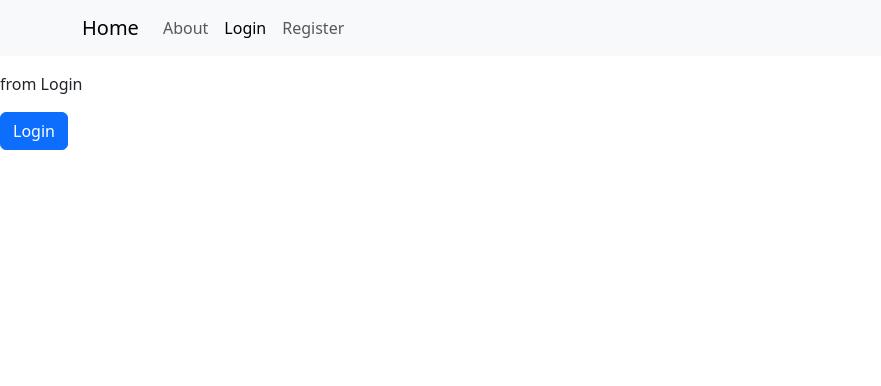
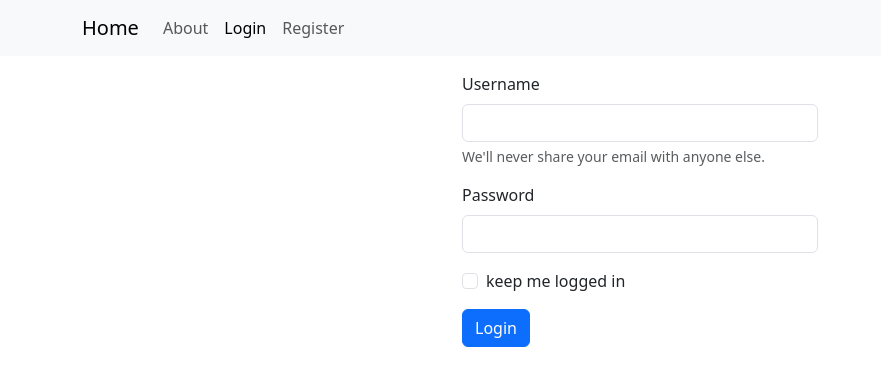
Before and after one commit to JkrCode/WebAIFrontend, a React (Vite) app: page /login in a window 1280 px wide. Shown: the top 386 px of the page, without its empty margins (0-881 px from the left). Built offline with nearby package versions, Linux system fonts and the light colour scheme.

Commit message:
added login form and reorganized project structure

```diff
--- a/src/components/pages/login-page.jsx
+++ /dev/null
@@ -1,16 +0,0 @@
-import React from 'react';
-
-function Login() {
-  return (
-    <div>
-        <p>
-            from Login
-        </p>
-        <button className='btn btn-primary'>
-          Login
-        </button>
-    </div>
-  );
-}
-
-export default Login;
--- /dev/null
+++ b/src/pages/login-page.jsx
@@ -0,0 +1,49 @@
+import React, { useState } from 'react';
+
+function Login() {
+  const [userName, setUserName] = useState("");
+
+  const [password, setPassword] = useState("");
+
+  const inputUserName = (event) => {
+    setUserName(event.target.value);
+  }
+
+  const inputPassword = (event) =>{
+    setPassword(event.target.value)
+  }
+
+
+function submitForm(event){
+event.preventDefault();
+console.log("from login")
+}
+
+  return (
+    <div className='container'>
+      <div className='row justify-content-center'>
+        <div className='col-sm-4'>
+          <form>
+              <div className="mb-3">
+                <label className="form-label">Username</label>
+                <input type="email" onChange={inputUserName} value={userName} className="form-control" aria-describedby="emailHelp"/>
+                <div  className="form-text">We'll never share your email with anyone else.</div>
+              </div>
+              <div className="mb-3">
+                <label className="form-label">Password</label>
+                <input type="password" onChange={inputPassword} value={password} className="form-control" />
+              </div>
+              <div className="mb-3 form-check">
+                <input type="checkbox" className="form-check-input" id="exampleCheck1"/>
+                <label className="form-check-label">keep me logged in</label>
+              </div>
+              <button type="submit" onClick={submitForm} className="btn btn-primary">Login</button>
+          </form>
+        </div>
+
+      </div>
+    </div>
+  );
+}
+
+export default Login;
```
Also changed, not shown: src/App.jsx (+4 -4 lines), src/pages/about-page.jsx (renamed from src/components/pages/about-page.jsx), src/pages/landing-page.jsx (renamed from src/components/pages/landing-page.jsx), src/pages/register-page.jsx (renamed from src/components/pages/register-page.jsx).
